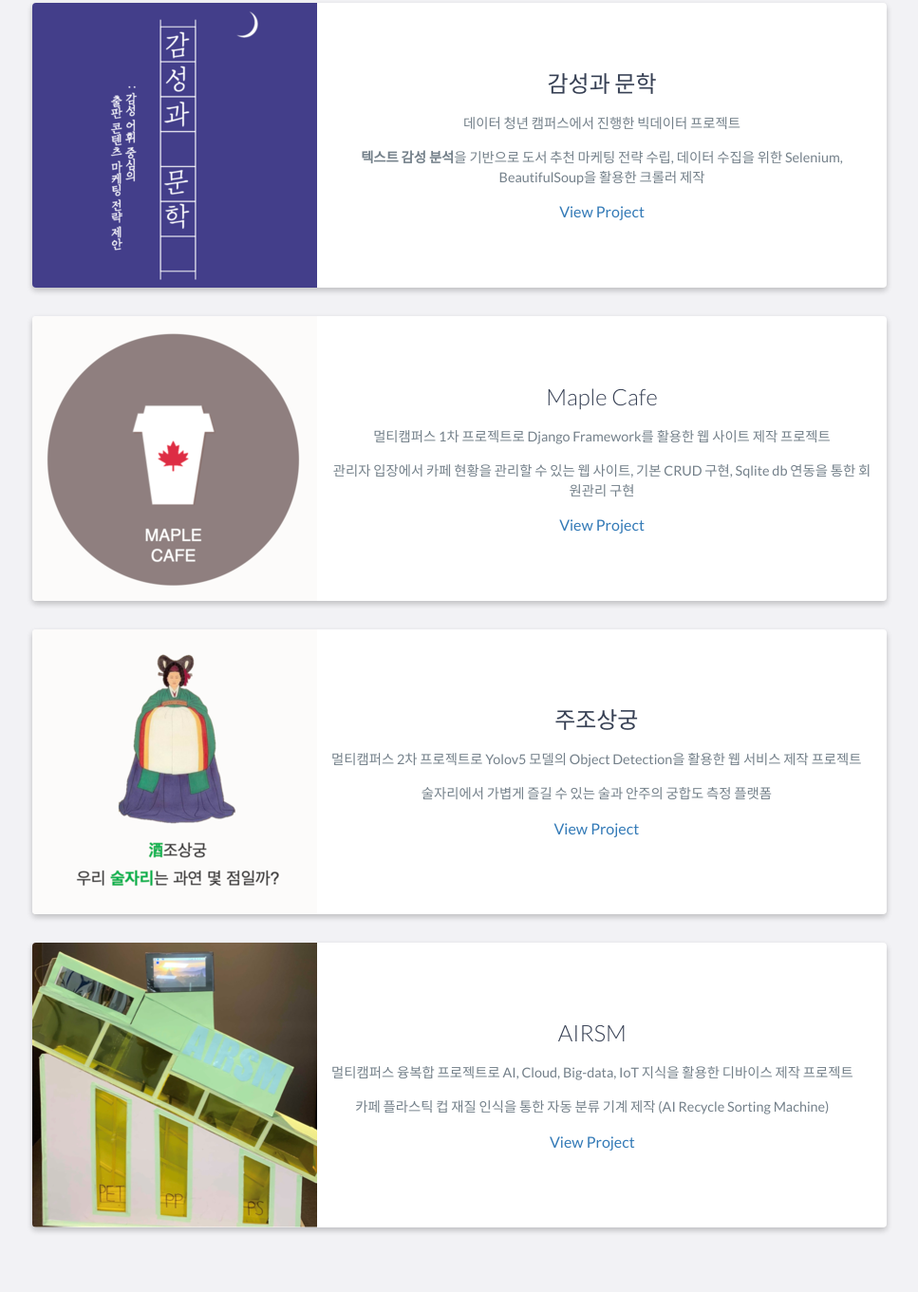
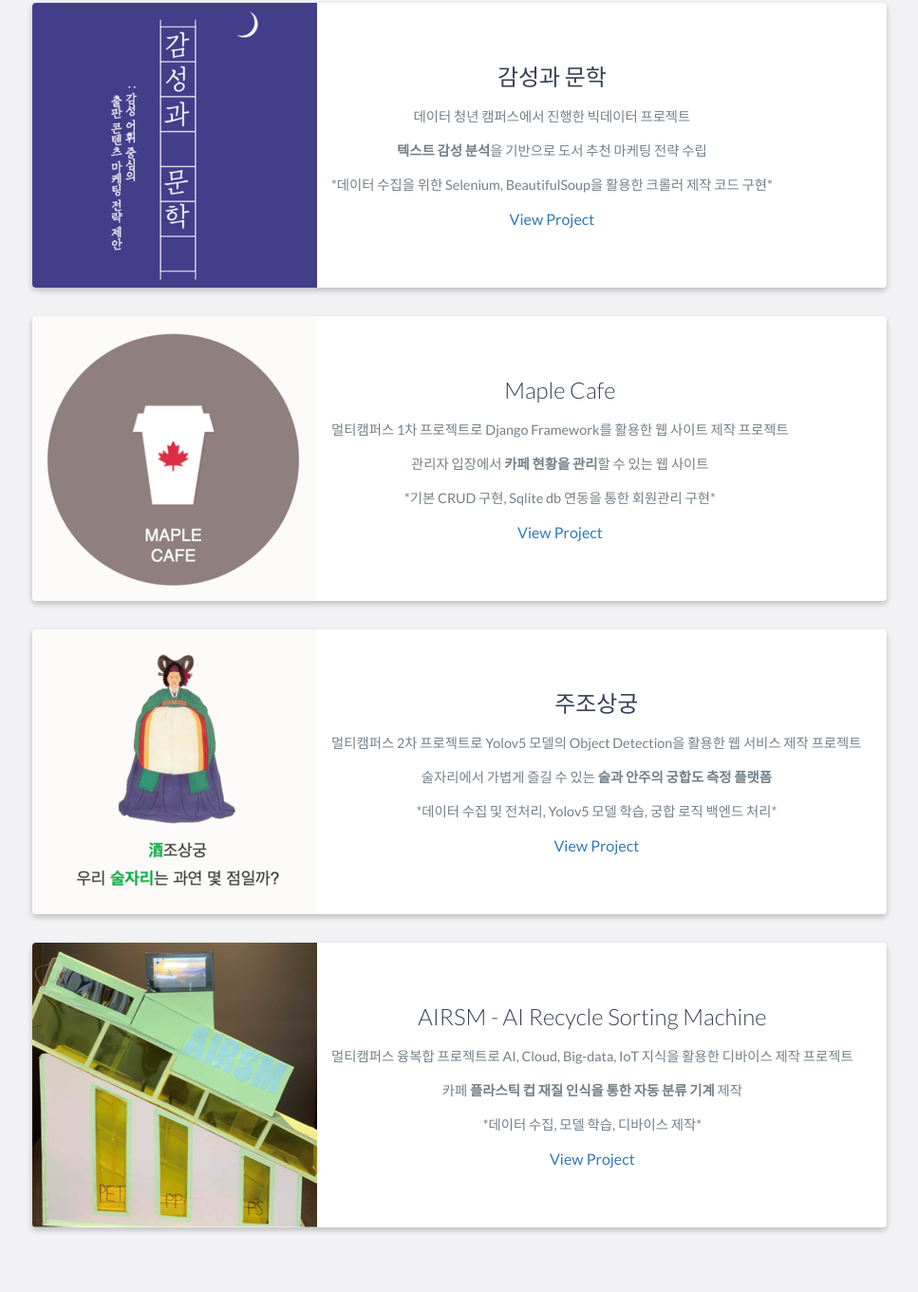
Before and after one commit to Supreme-YS/Supreme-YS.github.io, a website: page index.html in a window 1280 px wide. Shown: the part 3499-4860 px from the top of the page at 95% size, without its empty margins (156-1123 px from the left). Drawn offline with nearby package versions, Linux system fonts and the light colour scheme.

Commit message:
update code :)

```diff
--- a/index.html
+++ b/index.html
@@ -217,7 +217,7 @@
                             데이터 청년 캠퍼스에서 진행한 빅데이터 프로젝트
                         </p>
                         <p>
-                            <b>텍스트 감성 분석</b>을 기반으로 도서 추천 마케팅 전략 수립, 데이터 수집을 위한 Selenium, BeautifulSoup을 활용한 크롤러 제작
+                            <b>텍스트 감성 분석</b>을 기반으로 도서 추천 마케팅 전략 수립<p>*데이터 수집을 위한 Selenium, BeautifulSoup을 활용한 크롤러 제작 코드 구현*</p>
                         </p>
                         <a href="https://github.com/Supreme-YS/Toy-Project/tree/master/Bigdata-Project">View Project</a>
                     </div>
@@ -237,7 +237,7 @@
                             멀티캠퍼스 1차 프로젝트로 Django Framework를 활용한 웹 사이트 제작 프로젝트
                         </p>
                         <p>
-                            관리자 입장에서 카페 현황을 관리할 수 있는 웹 사이트, 기본 CRUD 구현, Sqlite db 연동을 통한 회원관리 구현
+                            관리자 입장에서 <b>카페 현황을 관리</b>할 수 있는 웹 사이트<p>*기본 CRUD 구현, Sqlite db 연동을 통한 회원관리 구현*</p>
                         </p>
                         <a href="https://github.com/Supreme-YS/Toy-Project/tree/master/Maple-Cafe">View Project</a>
                     </div>
@@ -257,7 +257,7 @@
                             멀티캠퍼스 2차 프로젝트로 Yolov5 모델의 Object Detection을 활용한 웹 서비스 제작 프로젝트
                         </p>
                         <p>
-                            술자리에서 가볍게 즐길 수 있는 술과 안주의 궁합도 측정 플랫폼
+                            술자리에서 가볍게 즐길 수 있는 <b>술과 안주의 궁합도 측정 플랫폼</b> <p>*데이터 수집 및 전처리, Yolov5 모델 학습, 궁합 로직 백엔드 처리*</p>
                         </p>
                         <a href="https://github.com/Supreme-YS/Alcohol_Anju_Detection">View Project</a>
                     </div>
@@ -272,12 +272,12 @@
                     </div>
                     <!-- End .project-image -->
                     <div class="project-info">
-                        <h3>AIRSM</h3>
+                        <h3>AIRSM - AI Recycle Sorting Machine</h3>
                         <p>
                             멀티캠퍼스 융복합 프로젝트로 AI, Cloud, Big-data, IoT 지식을 활용한 디바이스 제작 프로젝트
                         </p>
                         <p>
-                            카페 플라스틱 컵 재질 인식을 통한 자동 분류 기계 제작 (AI Recycle Sorting Machine)
+                            카페 <b>플라스틱 컵 재질 인식을 통한 자동 분류 기계</b> 제작 <p>*데이터 수집, 모델 학습, 디바이스 제작*</p>
                         </p>
                         <a href="https://github.com/Supreme-YS/Convergence_project">View Project</a>
                     </div>
```
